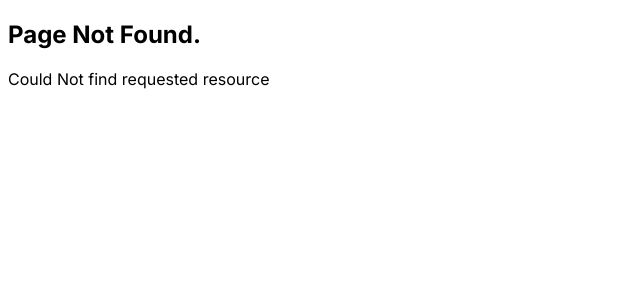
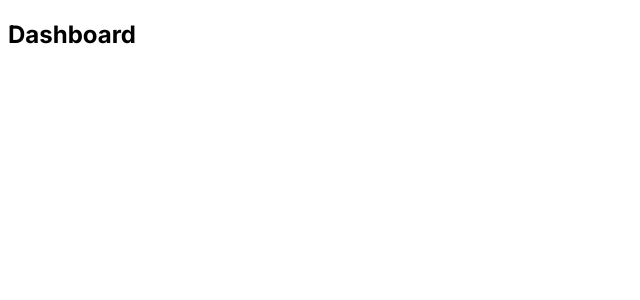
Before and after one commit to ibrokhimismoilov/next14, a Next.js app: page /dashboard in a window 1280 px wide. Before the commit this address had no page. Shown: the top 300 px of the page, without its empty margins (0-640 px from the left). Built offline with nearby package versions, Linux system fonts and the light colour scheme.

Commit message:
File Colocation

```diff
--- /dev/null
+++ b/src/app/dashboard/page.tsx
@@ -0,0 +1,21 @@
+import React from "react";
+
+type Props = {};
+
+const Dashboard = (props: Props) => {
+  return (
+    <div>
+      <h2>Dashboard</h2>
+    </div>
+  );
+};
+
+export default Dashboard;
+
+function BarChart() {
+  return (
+    <div>
+      <h2>BarChart</h2>
+    </div>
+  );
+}
```
Also changed, not shown: src/app/dashboard/line-chart.tsx (added, +13 -0 lines).
